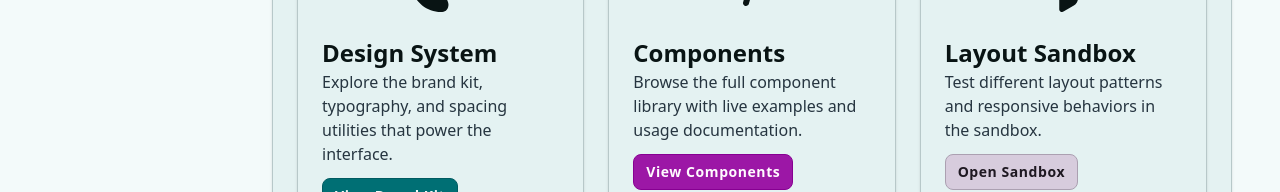
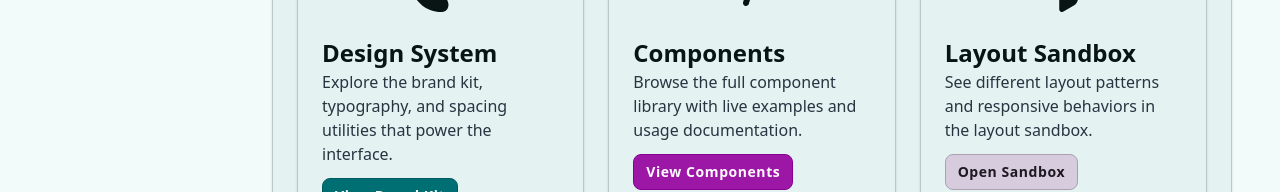
Before and after one commit to j-k-bailey/jls-stack-sandbox-jon, a React (Vite) app: page / in a window 1280 px wide. Shown: the part 1281-1473 px from the top of the page. Built offline with nearby package versions, Linux system fonts and the light colour scheme.

Commit message:
chore: fixed clunky wording on Dashboard card

```diff
--- a/src/pages/DashboardPage.tsx
+++ b/src/pages/DashboardPage.tsx
@@ -137,7 +137,7 @@ export function DashboardPage() {
             <FeatureCard
               icon={<FaRocket />}
               heading="Layout Sandbox"
-              description="Test different layout patterns and responsive behaviors in the sandbox."
+              description="See different layout patterns and responsive behaviors in the layout sandbox."
               cta={{
                 label: "Open Sandbox",
                 href: "/layout-sandbox",
```
